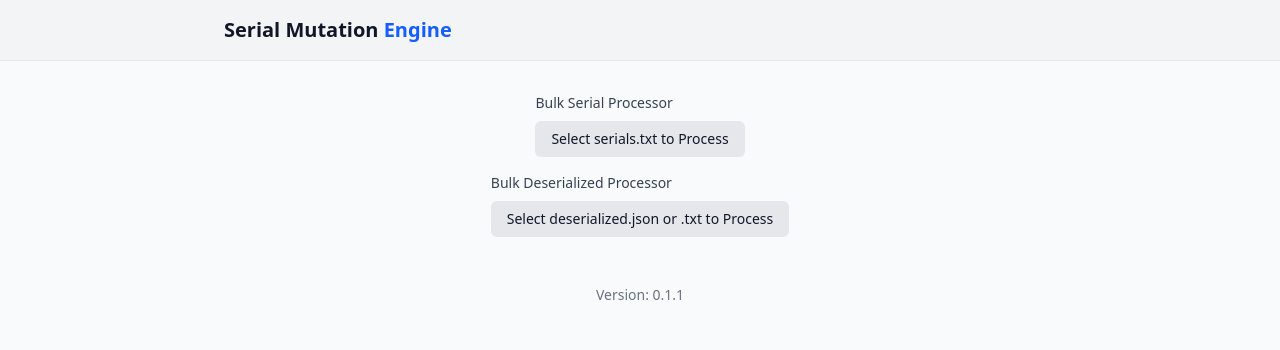
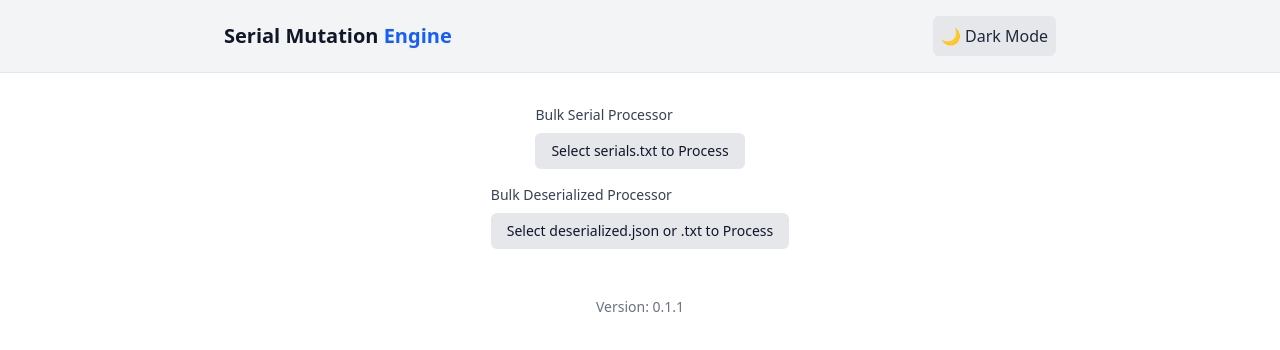
Before and after one commit to codebam/serial-mutation-engine, a SvelteKit app: page /bulk in a window 1280 px wide. Shown: the top 350 px of the page. Built offline with nearby package versions, Linux system fonts and the light colour scheme.

Commit message:
theme toggle

```diff
--- a/src/app.css
+++ b/src/app.css
@@ -1 +1,2 @@
 @import 'tailwindcss';
+@custom-variant dark (&:where(.dark, .dark *));
--- a/src/app.html
+++ b/src/app.html
@@ -7,8 +7,20 @@
 			content="width=device-width, initial-scale=1, maximum-scale=1.0, user-scalable=no"
 		/>
 		%sveltekit.head%
+		<script>
+			// This script runs before Svelte hydrates to prevent FOUC
+			(function () {
+				const theme = localStorage.getItem('theme');
+				const prefersDark = window.matchMedia('(prefers-color-scheme: dark)').matches;
+				if (theme === 'dark' || (!theme && prefersDark)) {
+					document.documentElement.classList.add('dark');
+				} else {
+					document.documentElement.classList.remove('dark');
+				}
+			})();
+		</script>
 	</head>
-	<body class="bg-gray-50 dark:bg-black">
+	<body class="bg-gray-50">
 		<div style="display: contents">%sveltekit.body%</div>
 	</body>
 </html>
--- a/src/lib/components/SerialEditor.svelte
+++ b/src/lib/components/SerialEditor.svelte
@@ -351,7 +351,7 @@
 <div class="mx-2 my-2 md:mx-0 md:my-0">
 	<FormGroup label="Serial Input">
 		<textarea
-			class="min-h-[80px] w-full rounded-md border border-gray-300 bg-gray-50 p-3 font-mono text-sm text-gray-900 outline-none focus:border-blue-500 focus:ring-2 focus:ring-blue-500 dark:border-gray-700 dark:bg-gray-900 dark:text-gray-200 dark:focus:border-blue-500 dark:focus:ring-blue-500"
+			class="min-h-[80px] w-full rounded-md border border-gray-300 p-3 font-mono text-sm text-gray-900 outline-none focus:border-blue-500 focus:ring-2 focus:ring-blue-500 dark:border-gray-700 dark:text-gray-200 dark:focus:border-blue-500 dark:focus:ring-blue-500"
 			bind:value={serial}
 			placeholder="Paste serial here..."
 		></textarea>
@@ -404,7 +404,7 @@
 		</div>
 		<div
 			use:codemirror={customFormatOutput}
-			class="min-h-[80px] rounded-md border border-gray-300 dark:border-gray-700"
+			class="min-h-[80px] rounded-md border border-gray-300 bg-transparent dark:border-gray-700"
 		></div>
 	</FormGroup>
 	{#if error}
--- /dev/null
+++ b/src/lib/components/ThemeToggle.svelte
@@ -0,0 +1,14 @@
+<script lang="ts">
+	import { theme, toggleTheme } from '$lib/stores/themeStore';
+</script>
+
+<button
+	on:click={toggleTheme}
+	class="rounded-md bg-gray-200 p-2 text-gray-800 dark:bg-gray-700 dark:text-gray-200"
+>
+	{#if $theme === 'dark'}
+		<span>☀️ Light Mode</span>
+	{:else}
+		<span>🌙 Dark Mode</span>
+	{/if}
+</button>
--- /dev/null
+++ b/src/lib/stores/themeStore.ts
@@ -0,0 +1,23 @@
+import { writable } from 'svelte/store';
+import { browser } from '$app/environment';
+
+type Theme = 'light' | 'dark';
+
+const initialTheme: Theme = browser ? (localStorage.getItem('theme') as Theme) || 'light' : 'light';
+
+export const theme = writable<Theme>(initialTheme);
+
+theme.subscribe((value) => {
+	if (browser) {
+		localStorage.setItem('theme', value);
+		if (value === 'dark') {
+			document.documentElement.classList.add('dark');
+		} else {
+			document.documentElement.classList.remove('dark');
+		}
+	}
+});
+
+export function toggleTheme() {
+	theme.update((currentTheme) => (currentTheme === 'dark' ? 'light' : 'dark'));
+}
--- a/src/routes/+layout.svelte
+++ b/src/routes/+layout.svelte
@@ -1,27 +1,13 @@
 <script lang="ts">
 	import '../app.css';
-	import { onMount } from 'svelte';
+	import { page } from '$app/stores';
 	import { resolve } from '$app/paths';
-	import { page } from '$app/stores';
-
-	onMount(() => {
-		const mediaQuery = window.matchMedia('(prefers-color-scheme: dark)');
-		const handleChange = (e: MediaQueryList | MediaQueryListEvent) => {
-			if (e.matches) {
-				document.documentElement.classList.add('dark');
-			} else {
-				document.documentElement.classList.remove('dark');
-			}
-		};
-		mediaQuery.addEventListener('change', handleChange);
-		handleChange(mediaQuery);
-
-		return () => {
-			mediaQuery.removeEventListener('change', handleChange);
-		};
-	});
+	import ThemeToggle from '$lib/components/ThemeToggle.svelte';
 </script>
 
+<div
+	class="min-h-screen bg-white text-gray-900 transition-colors duration-300 dark:bg-gray-900 dark:text-white"
+>
 	<header
 		class="border-b border-gray-200 bg-gray-100 text-gray-900 dark:border-gray-700 dark:bg-black dark:text-gray-100"
 	>
@@ -32,12 +18,16 @@
 						Serial Mutation <span class="text-blue-600 dark:text-blue-400">Engine</span>
 					</a>
 				</div>
+				<div class="flex items-center justify-end md:flex-1 lg:w-0">
+					<ThemeToggle />
+				</div>
 			</div>
 		</div>
 	</header>
-<main class="bg-gray-50 text-gray-900 dark:bg-black dark:text-gray-50">
+	<main>
 		<slot />
 	</main>
 	<footer class="py-4 text-center text-sm text-gray-500 dark:text-gray-400">
 		Version: {$page.data.version}
 	</footer>
+</div>
```
Lines whose indentation alone changed are shown as unchanged.
